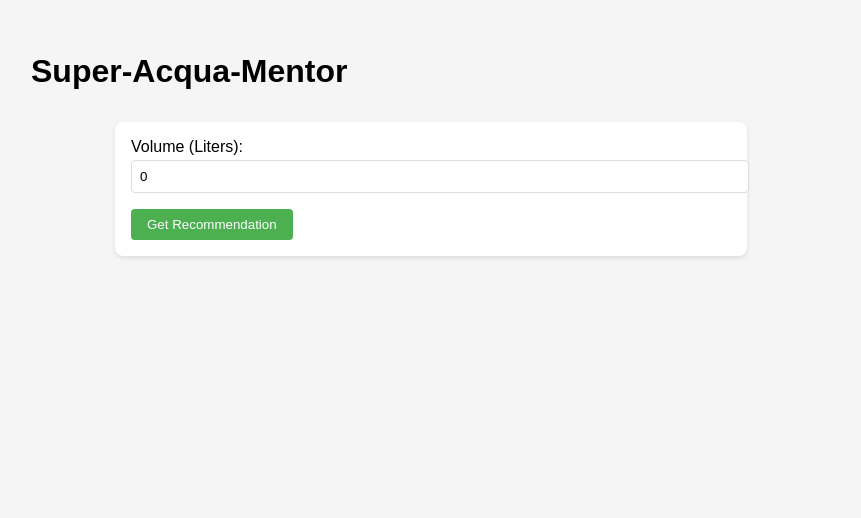
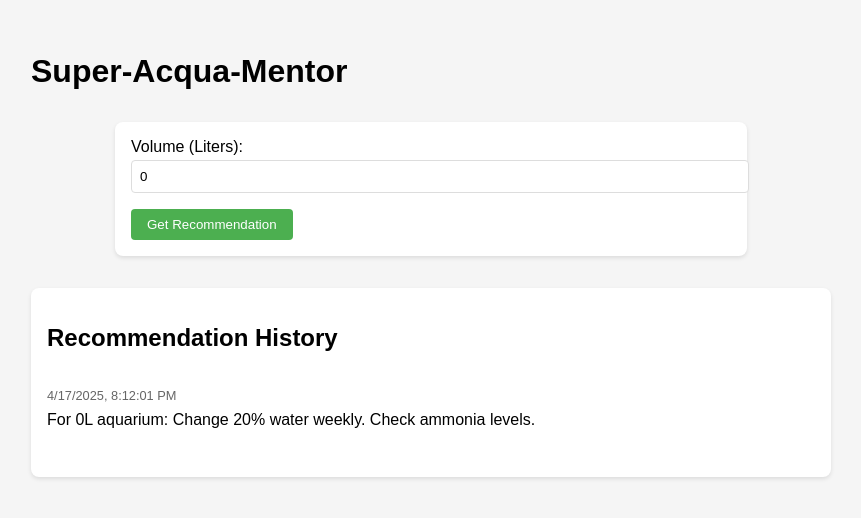
Before and after one commit to chbarbosa/super-acqua-mentor, a React (Vite) app: page / in a window 1280 px wide. Both pictures are taken after a click on the button "Get Recommendation". Shown: the top 518 px of the page, without its empty margins (209-1070 px from the left). Built offline with nearby package versions, Linux system fonts and the light colour scheme.

Commit message:
History component added

```diff
--- a/src/App.tsx
+++ b/src/App.tsx
@@ -1,11 +1,23 @@
+import { useState } from 'react';
 import AquariumForm from './components/AquariumForm/AquariumForm';
+import RecommendationHistory from './components/RecommendationHistory/RecommendationHistory';
 import './index.css';
 
 export default function App() {
+  const [recommendations, setRecommendations] = useState<Array<{
+    recommendation: string;
+    timestamp: string;
+  }>>([]);
+
+  const handleNewRecommendation = (newRec: { recommendation: string; timestamp: string }) => {
+    setRecommendations([newRec, ...recommendations]); // Add newest to top
+  };
+
   return (
     <div className="app">
       <h1>Super-Acqua-Mentor</h1>
-      <AquariumForm />
+      <AquariumForm onRecommendation={handleNewRecommendation} />
+      <RecommendationHistory recommendations={recommendations} />
     </div>
   );
 }
--- a/src/api/mockApi.ts
+++ b/src/api/mockApi.ts
@@ -1,11 +1,15 @@
-// Simulate AI recommendation
-export const getRecommendation = async (data: any) => {
+type Recommendation = {
+  recommendation: string;
+  timestamp: string;
+};
+
+export const getRecommendation = async (data: { volume: number }): Promise<Recommendation> => {
   return new Promise((resolve) => {
     setTimeout(() => {
       resolve({
-          recommendation: "Change 20% water weekly. Check ammonia levels.",
+        recommendation: `For ${data.volume}L aquarium: Change 20% water weekly. Check ammonia levels.`,
         timestamp: new Date().toISOString(),
       });
-      }, 1000); // Simulate network delay
+    }, 1000);
   });
 };
--- a/src/components/AquariumForm/AquariumForm.tsx
+++ b/src/components/AquariumForm/AquariumForm.tsx
@@ -2,14 +2,17 @@ import { useState } from 'react';
 import styles from './AquariumForm.module.css';
 import { getRecommendation } from '../../api/mockApi';
 
-export default function AquariumForm() {
+type AquariumFormProps = {
+  onRecommendation: (rec: { recommendation: string; timestamp: string }) => void;
+};
+
+export default function AquariumForm({ onRecommendation }: AquariumFormProps) {
   const [volume, setVolume] = useState<number>(0);
 
   const handleSubmit = async (e: React.FormEvent) => {
     e.preventDefault();
-    // Inside handleSubmit:
     const response = await getRecommendation({ volume });
-    console.log(response); // Later, store this in state/history
+    onRecommendation(response); // Send to parent
   };
 
   return (
--- a/src/components/RecommendationHistory/RecommendationHistory.module.css
+++ b/src/components/RecommendationHistory/RecommendationHistory.module.css
@@ -0,0 +1,31 @@
+.history {
+    margin-top: 2rem;
+    padding: 1rem;
+    background: white;
+    border-radius: 8px;
+    box-shadow: 0 2px 4px rgba(0, 0, 0, 0.1);
+  }
+
+  .list {
+    list-style: none;
+    padding: 0;
+  }
+
+  .item {
+    padding: 1rem 0;
+    border-bottom: 1px solid #eee;
+  }
+
+  .item:last-child {
+    border-bottom: none;
+  }
+
+  .time {
+    display: block;
+    font-size: 0.8rem;
+    color: #666;
+  }
+
+  .recommendation {
+    margin: 0.5rem 0 0;
+  }
--- a/src/components/RecommendationHistory/RecommendationHistory.tsx
+++ b/src/components/RecommendationHistory/RecommendationHistory.tsx
@@ -0,0 +1,32 @@
+import styles from './RecommendationHistory.module.css';
+
+type Recommendation = {
+  recommendation: string;
+  timestamp: string;
+};
+
+type RecommendationHistoryProps = {
+  recommendations: Recommendation[];
+};
+
+export default function RecommendationHistory({ recommendations }: RecommendationHistoryProps) {
+  return (
+    <div className={styles.history}>
+      <h2>Recommendation History</h2>
+      {recommendations.length === 0 ? (
+        <p>No recommendations yet.</p>
+      ) : (
+        <ul className={styles.list}>
+          {recommendations.map((rec, index) => (
+            <li key={index} className={styles.item}>
+              <time className={styles.time}>
+                {new Date(rec.timestamp).toLocaleString()}
+              </time>
+              <p className={styles.recommendation}>{rec.recommendation}</p>
+            </li>
+          ))}
+        </ul>
+      )}
+    </div>
+  );
+}
```
Lines whose indentation alone changed are shown as unchanged.
